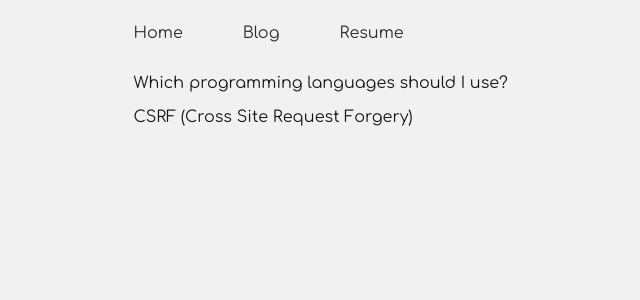
After one commit to PhillKroger/PhillKrogerBlog, a Django app: page /blog/ in a window 1280 px wide. The commit adds this page. Shown: the top 300 px of the page, without its empty margins (1-641 px from the left). Run offline with Django 4.2, Linux system fonts and the light colour scheme; data comes from the database, SQL or seed files in the repository; both versions use the stored data as it was after the commit.

Commit message:
created-blog

```diff
--- a/PhillKrogerBlogg/settings.py
+++ b/PhillKrogerBlogg/settings.py
@@ -6,7 +6,7 @@ from dotenv import load_dotenv
 BASE_DIR = Path(__file__).resolve().parent.parent
 
 load_dotenv()
-SECRET_KEY = os.getenv('SECRET_KEY')
+SECRET_KEY = 'django-insecure-v@w!rmzn9g7m_-dbe2(h_(t*5_w8k!1k9gn=xqz#mc#2x98!28'
 DEBUG = True
 
 ALLOWED_HOSTS = []
--- a/PhillKrogerBlogg/urls.py
+++ b/PhillKrogerBlogg/urls.py
@@ -20,7 +20,7 @@ from django.conf.urls.static import static
 
 urlpatterns = [
     path('admin/', admin.site.urls),
-    path('', include('phillkroger.urls')),
+    path('', include(('phillkroger.urls', 'phillkroger'))),
 ]
 
 if settings.DEBUG:
--- a/phillkroger/admin.py
+++ b/phillkroger/admin.py
@@ -1,6 +1,7 @@
 from django.contrib import admin
-from .models import ProjectCategory, Tag, Project
+from .models import ProjectCategory, Tag, Project, Post
 
 admin.site.register(ProjectCategory)
 admin.site.register(Project)
 admin.site.register(Tag)
+admin.site.register(Post)
--- a/phillkroger/models.py
+++ b/phillkroger/models.py
@@ -29,3 +29,15 @@ class Project(models.Model):
     class Meta:
         verbose_name = "Project"
         verbose_name_plural = "Projects"
+
+class Post(models.Model):
+    title = models.CharField("Post Title", max_length=255)
+    post_text = models.TextField("Post Text", max_length=10000)
+    pubdate = models.DateTimeField("Publish Time", null=True)
+
+    def __str__(self):
+        return self.title
+
+    class Meta:
+        verbose_name = "Post"
+        verbose_name_plural = "Posts"
--- a/phillkroger/urls.py
+++ b/phillkroger/urls.py
@@ -2,8 +2,10 @@ from django.conf.urls.static import static
 from django.conf import settings
 from django.urls import path
 from . import views
-
+from .views import PostDetailView, PostListView
 urlpatterns = [
     path('', views.mainapp, name="mainapp"),
-
+    path('blog/<int:pk>/', PostDetailView.as_view(), name='post-detail'),
+    path('blog/', PostListView.as_view(), name='post-list'),
+    path('resume/', views.resume, name="resume"),
 ]
--- a/phillkroger/views.py
+++ b/phillkroger/views.py
@@ -1,7 +1,45 @@
 from django.shortcuts import render
+from django.views import generic
+from django.views.generic.list import ListView
+from django.views.generic.detail import DetailView
 from .models import *
-
+from django.utils import timezone
 
 def mainapp(request):
     projects = Project.objects.all().order_by("-pubdate")
-    return render(request, "base.html", {"projects": projects})
+    return render(request, "mainapp/index.html", {"projects": projects})
+
+class PostDetailView(DetailView):
+
+    model = Post
+    template_name = 'blog/post_detail.html'
+
+    def get_context_data(self, **kwargs):
+        context = super().get_context_data(**kwargs)
+        context['now'] = timezone.now()
+        return context
+"""
+class PostDetailView(generic.DetailView):
+    model = Post
+    template_name = 'blog/post_detail.html'
+"""
+
+class PostListView(ListView):
+    template_name = 'blog/post_list.html'
+    context_object_name = 'post_list'
+    model = Post
+    paginate_by = 100  # if pagination is desired
+
+
+    def get_context_data(self, **kwargs):
+        context = super().get_context_data(**kwargs)
+        context['now'] = timezone.now()
+        return context
+
+    def get_queryset(self):
+        return Post.objects.all()
+
+
+def resume(request):
+
+    return render(request, "mainapp/resume.html")
--- a/static/css/styles.css
+++ b/static/css/styles.css
@@ -37,6 +37,7 @@ body {
 .my-projects {
     padding-left: 10%;
     padding-top: 5%;
+    margin-bottom: 10%;
 }
 
 .project {
@@ -93,3 +94,31 @@ body {
 .clr-2 {
     color: #ECB390;
 }
+
+.header {
+    margin-left: 10%;
+}
+
+.header-el {
+    text-decoration: none;
+
+    color: black;
+    opacity: 0.9;
+    float: left;
+    margin-right: 30px;
+}
+
+.posts-post {
+    text-decoration: none;
+    color: black;
+    opacity: 0.9;
+}
+
+.posts {
+    text-decoration: none;
+    margin-left: 10%;
+}
+
+.post {
+    margin-left: 10%;
+}
--- /dev/null
+++ b/templates/blog/post_list.html
@@ -0,0 +1,19 @@
+{% extends 'base.html' %}
+{% load static %}
+
+<title>
+    {% block title %}
+        Blog List | PhillKrogerBlog
+    {% endblock %}
+</title>
+
+{% block content %}
+    <div class="posts">
+        {% for post in object_list %}
+            <p><a class="posts-post" href='{{ post.id }}'>{{ post.title }}</a></p>
+        {% empty %}
+            <h1>No posts</h1>
+        {% endfor %}
+    </div>
+
+{% endblock %}
--- /dev/null
+++ b/templates/header.html
@@ -0,0 +1,6 @@
+{% load static %}
+<div class="header">
+        <p class="header-el"><a class="header-el" href="/">Home</a></p>
+        <p class="header-el"><a class="header-el" href="{% url 'phillkroger:post-list' %}">Blog</a></p>
+        <p class="header-el"><a class="header-el" href="{% url 'phillkroger:resume' %}">Resume</a></p>
+    </div><br><div style="clear:left"></div>
```
Also changed, not shown: templates/base.html (+2 -45 lines), templates/blog/post_detail.html (added, +15 -0 lines), templates/mainapp/index.html (+49 -4 lines), templates/mainapp/resume.html (added, +14 -0 lines), db.sqlite3.
